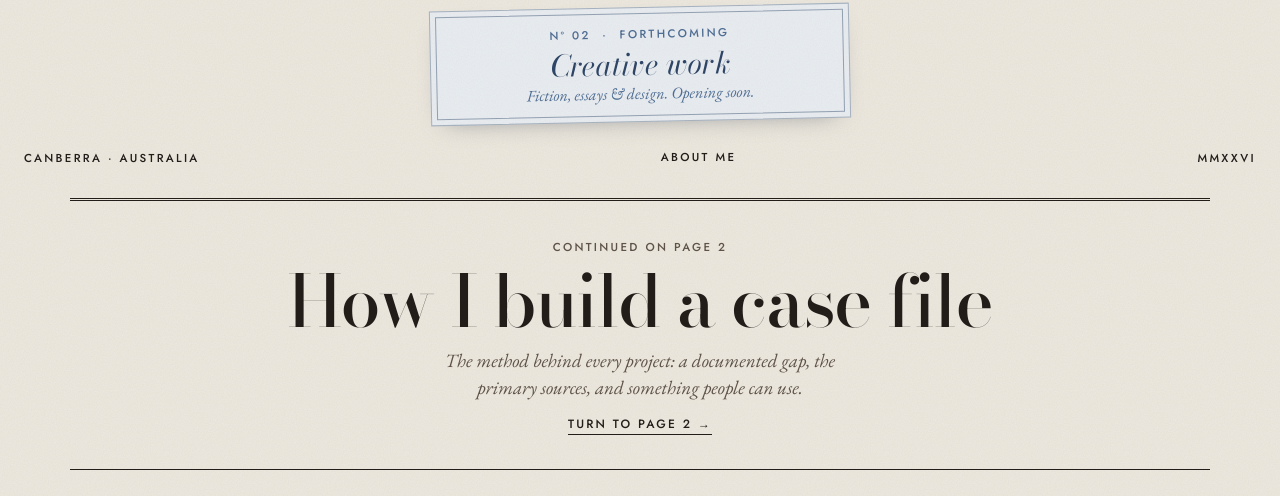
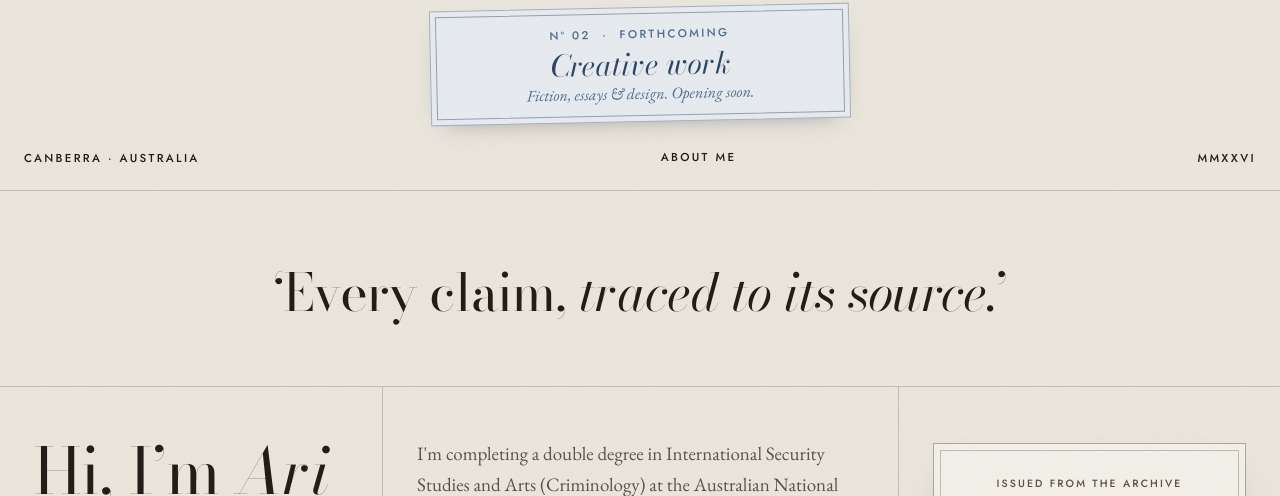
Before and after one commit to Ari-Ummanath/portfolios, a plain HTML site: page index.html in a window 1280 px wide. Shown: the part 973-1469 px from the top of the page. Drawn offline with nearby package versions, Linux system fonts and the light colour scheme; a web font is replaced by a local one.

Commit message:
Remove page 2 teaser from the home page
Co-Authored-By: Claude Opus 5.5 <noreply@anthropic.com>
Claude-Session: https://claude.ai/code/session_01AMnLSSnXispYaLx6ma52JA

```diff
--- a/index.html
+++ b/index.html
@@ -144,16 +144,8 @@ a{color:inherit}
    2b. Feature: How I build a case file
    ====================================================================== */
 .feature{padding-block:44px 80px}
-.teaser{padding-block:8px 64px}
 .m-end{display:flex;flex-wrap:wrap;justify-content:center;gap:12px;margin-top:44px;padding-top:30px;border-top:3px double var(--ink)}
 .m-end .btn{background:none;cursor:pointer;color:var(--ink)}
-.teaser-link{display:grid;justify-items:center;gap:10px;text-align:center;text-decoration:none;border-top:3px double var(--ink);border-bottom:1px solid var(--ink);padding:38px 16px 34px;transition:background .25s}
-.teaser-link:hover{background:rgba(34,29,25,.035)}
-.teaser .label{color:var(--ink-2)}
-.t-head{font:500 clamp(36px,6vw,72px)/1 var(--display);letter-spacing:-.02em;text-wrap:balance}
-.t-dek{font:italic 400 19px/1.45 var(--serif);color:var(--ink-2);max-width:48ch}
-.t-go{margin-top:6px;font:500 12px/1 var(--sans);letter-spacing:.18em;text-transform:uppercase;border-bottom:1px solid var(--ink);padding-bottom:4px}
-.t-go::after{content:"  \2192"}
 .feature .kick{display:flex;justify-content:space-between;gap:16px;border-bottom:1px solid var(--ink);padding-bottom:10px;color:var(--ink-2)}
 .feature h2{margin:26px 0 8px;text-align:center;font:500 clamp(42px,7vw,92px)/.95 var(--display);letter-spacing:-.02em;text-wrap:balance}
 .feature .by{text-align:center;font:italic 400 18px var(--serif);color:var(--ink-2);margin:0 0 34px}
@@ -427,15 +419,7 @@ body.lock{overflow:hidden}
 </div>
 
 
-<!-- ============ TEASER for page 2 ============ -->
-<section class="teaser wrap">
-  <a href="#method" class="teaser-link" data-sheet="method">
-    <span class="label">Continued on page 2</span>
-    <span class="t-head">How I build a case file</span>
-    <span class="t-dek">The method behind every project: a documented gap, the primary sources, and something people can use.</span>
-    <span class="t-go">Turn to page 2</span>
-  </a>
-</section>
+
 
 <!-- ============================ ABOUT ============================ -->
 <main class="about" id="about">
```
